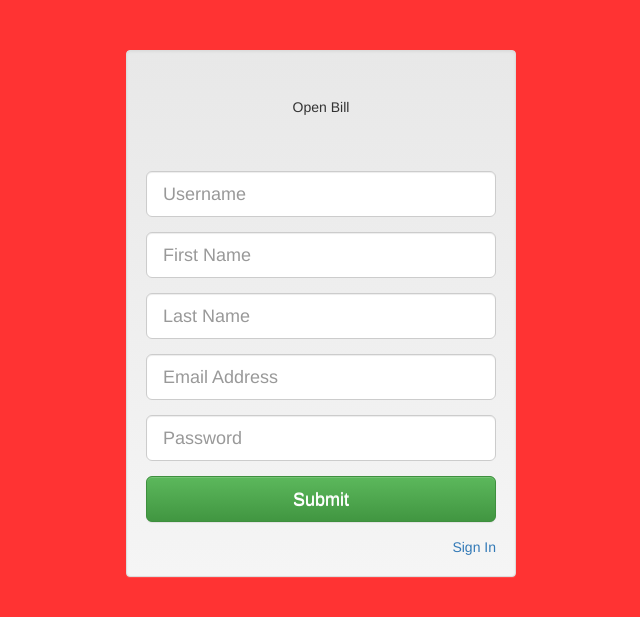
After one commit to UP774330/OpenBill, a PHP site: page /register.php in a window 1280 px wide. The commit adds this page. Shown: the top 617 px of the page, without its empty margins (319-959 px from the left). Run offline with PHP 8.4, Linux system fonts and the light colour scheme; some libraries are stand-ins or nearby versions.

Commit message:
registration implementation
users are now able to register an account which will be stored in the
database.

```diff
--- /dev/null
+++ b/register.php
@@ -0,0 +1,66 @@
+<!DOCTYPE html>
+<html lang="en">
+  <head>
+    <meta charset="utf-8">
+    <meta http-equiv="X-UA-Compatible" content="IE=edge">
+    <meta name="viewport" content="width=device-width, initial-scale=1">
+    <title>Bootstrap 101 Template</title>
+
+    <!-- Bootstrap -->
+		<!-- Latest compiled and minified CSS -->
+<link rel="stylesheet" href="https://maxcdn.bootstrapcdn.com/bootstrap/3.3.7/css/bootstrap.min.css" >
+
+<!-- Optional theme -->
+<link rel="stylesheet" href="https://maxcdn.bootstrapcdn.com/bootstrap/3.3.7/css/bootstrap-theme.min.css" >
+
+<link rel="stylesheet" href="css/maincss.css">
+
+    <!-- HTML5 Shim and Respond.js IE8 support of HTML5 elements and media queries -->
+    <!-- WARNING: Respond.js doesn't work if you view the page via file:// -->
+    <!--[if lt IE 9]>
+      <script src="https://oss.maxcdn.com/libs/html5shiv/3.7.0/html5shiv.js"></script>
+      <script src="https://oss.maxcdn.com/libs/respond.js/1.4.2/respond.min.js"></script>
+    <![endif]-->
+  </head>
+  <body>
+    <div class="container">
+    <div class="row login">
+        <div class="col-md-4 col-md-offset-4 col-sm-6 col-sm-offset-3 well">
+            <form role="form">
+              <div class="form-group text-center">
+                <div class="logo">
+                    <p>Open Bill</p>
+                </div>
+              </div>
+              <div class="form-group">
+                <input type="text" class="form-control input-lg" id="userid" placeholder="Username">
+              </div>
+			  <div class="form-group">
+                <input type="firstname" class="form-control input-lg" id="firstName" placeholder="First Name">
+              </div>
+			  <div class="form-group">
+                <input type="last name" class="form-control input-lg" id="lastname" placeholder="Last Name">
+              </div>
+              <div class="form-group">
+                <input type="emailaddress" class="form-control input-lg" id="emailAddress" placeholder="Email Address">
+              </div>
+			  <div class="form-group">
+                <input type="password" class="form-control input-lg" id="password" placeholder="Password">
+              </div>
+              <div class="form-group">
+                <button type="submit" class="btn btn-default btn-lg btn-block btn-success">Submit</button>
+              </div>
+              <div class="form-group last-row">
+                <a href="index.html" class="pull-right">Sign In</a>
+              </div>
+            </form>
+        </div>
+    </div>
+</div>
+
+    <!-- jQuery (necessary for Bootstrap's JavaScript plugins) -->
+    <script src="https://ajax.googleapis.com/ajax/libs/jquery/1.11.0/jquery.min.js"></script>
+    <!-- Include all compiled plugins (below), or include individual files as needed -->
+    <script src="js/bootstrap.min.js"></script>
+  </body>
+</html>
```
Also changed, not shown: connect.php (added, +10 -0 lines), css/maincss.css (line endings or trailing spaces).
